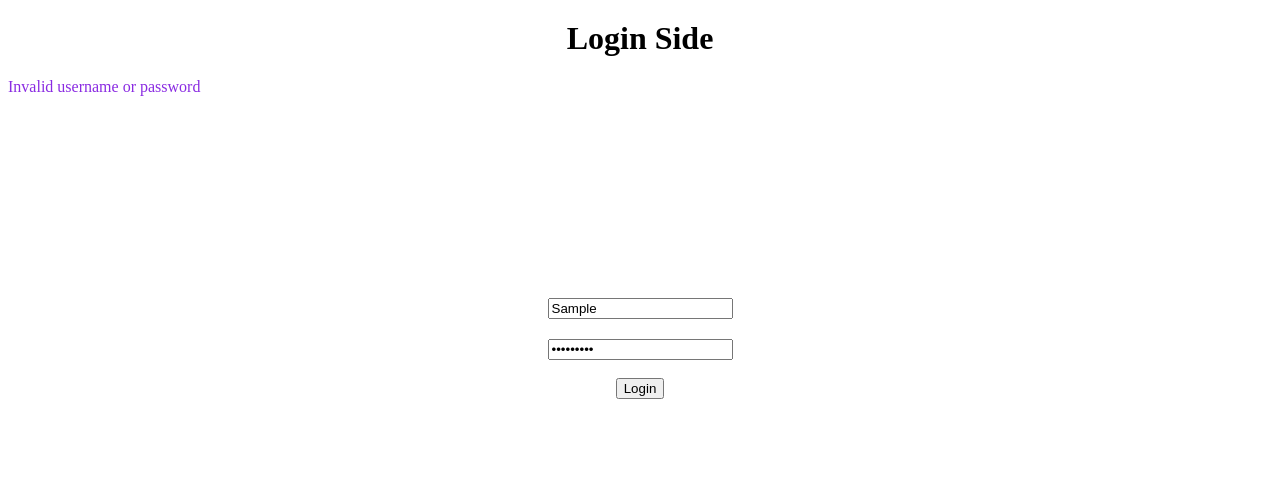
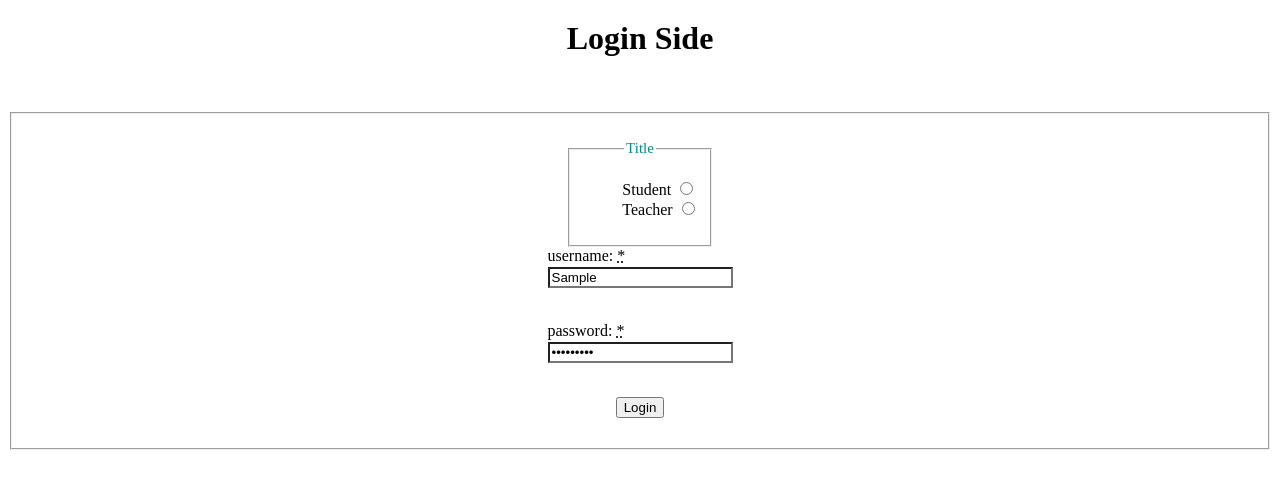
Before and after one commit to Afsanehbajoori/loginSideJS, a plain HTML site: page index.html in a window 1280 px wide. Both pictures are taken after typing "Sample", "Sample123" into the empty fields and a click on the input "Login". Drawn offline with Linux system fonts and the light colour scheme.

Commit message:
validation af form

```diff
--- a/index.html
+++ b/index.html
@@ -8,17 +8,39 @@
     </head>
     <body>
         <main>
+
             <h1>Login Side</h1>
 
             <div>
                 <p id="txt" >Invalid username or password</p>
             </div>
+    <fieldset>
+        <form id="mainDiv" novalidate>
+            <fieldset id="chTitle">
+                <legend>Title</legend>
+                <ul id="listTitle">
+                    <li>
+                        <label for="student">Student</label>
+                        <input type="radio" name="title" value="student" class="radioValid">
+                    </li>
+                    <li>
+                        <label for="teacher">Teacher</label>
+                        <input type="radio" name="title" value="teacher" class="radioValid">
+                    </li>
+                </ul>
+            </fieldset>
 
-        <form id="mainDiv">
-            <input placeholder="Username" id="username" type="text" class="mainContext" name="username"><br>
-            <input placeholder="Password" id="password" type="password" class="mainContext" name="password"><br>
+            <label for="username">username:
+            <abbr title="required">*</abbr>
+            <input placeholder="Username" id="username" type="text" class="mainContext" name="username" required minlength="3">
+            <p id="errorTxt"></p></label><br>
+            <label for="password">password:
+            <abbr title="required">*</abbr>
+            <input placeholder="Password" id="password" type="password" class="mainContext" name="password" required minlength="3">
+            <p id="errorPass"></p></label><br>
             <input type="submit" id="btn" value="Login">
         </form>
+    </fieldset>
         </main>
         <script src="./main.js"></script>
     </body>
--- a/main.js
+++ b/main.js
@@ -1,23 +1,91 @@
 var btn = document.getElementById('btn');
 var mainDiv= document.getElementById('mainDiv');
 var txt=document.getElementById('txt');
-localStorage.setItem('usename' , 'user1');
-localStorage.setItem('password' ,'user1');
+var uname=document.getElementById('username');
+var pass=document.getElementById('password');
+var errorTxt=document.getElementById('errorTxt');
+var form = document.getElementsByTagName('form');
+var errorPass=document.getElementById('errorPass');
+var radioValid= document.getElementsByClassName('radioValid');
 
 
 btn.addEventListener('click' , (e) =>{
    e.preventDefault();
    var username=mainDiv.username.value;
    var password=mainDiv.password.value;
-   const udata=localStorage.getItem('username');
-   const pdata=localStorage.getItem('password');
+
 
    if(username === "user1" && password === "user1")
    {
        alert('successful');
+       window.open('http://google.com');
+   }
+   if(!(radioValid[0].checked || radioValid[1].checked)){
+       alert('check one');
    }
    else{
        //alert('not successful');
        txt.style.visibility='visible';
    }
 })
+
+//validation of input username:
+uname.addEventListener('input' , (e) =>{
+    if(uname.validity.valid)
+    {
+        errorTxt.textContent='';
+        uname.style.backgroundColor='white';
+
+    }else{
+        uname.style.backgroundColor='red';
+        showErrorUname();
+        e.preventDefault();
+    }
+})
+
+pass.addEventListener('input' , (e) =>{
+    if(pass.validity.valid)
+    {
+        errorPass.textContent='';
+        pass.style.backgroundColor='white';
+
+    }else{
+        pass.style.backgroundColor='red';
+        showErrorPass();
+        e.preventDefault();
+    }
+})
+
+function showErrorUname(){
+    if(uname.validity.valueMissing){
+        errorTxt.textContent='Enter username';
+
+    }else if(uname.validity.typeMismatch){
+        errorTxt.textContent='Enter '
+    }else if(uname.validity.tooShort){
+        errorTxt.textContent='too short';
+    }
+
+}
+
+function showErrorPass(){
+    if(pass.validity.valueMissing){
+        errorPass.textContent='Enter username';
+
+    }else if(pass.validity.typeMismatch){
+        errorPass.textContent='Enter';
+    }else if(pass.validity.tooShort){
+        errorPass.textContent='too short';
+    }
+
+}
+
+//validation of form after submit:
+form.addEventListener('submit' , (e) =>{
+    if(!uname.validity.valid && !pass.validity.valid)
+    {
+        showErrorUname();
+        showErrorPass();
+
+    }
+})
--- a/stylesheet.css
+++ b/stylesheet.css
@@ -11,7 +11,8 @@ h1{
     display: grid;
     justify-items: center;
     align-items: center;
-    margin-top: 200px;
+    margin-top: 20px;
+    margin-bottom: 20px;
 
 
 }
@@ -26,3 +27,25 @@ h1{
     visibility: hidden;
     color: blueviolet;
 }
+
+legend{
+    font-size: 15px;
+    text-align: center;
+    color:darkcyan;
+}
+/* fieldset>label{
+    display: flex;
+    justify-content: left;
+    color: chocolate;
+} */
+#chTitle{
+    display: flex;
+    justify-content: left;
+    align-items: left;
+}
+#listTitle{
+    list-style-type: none;
+}
+#errorTxt{
+    color: darkred;
+}
```
